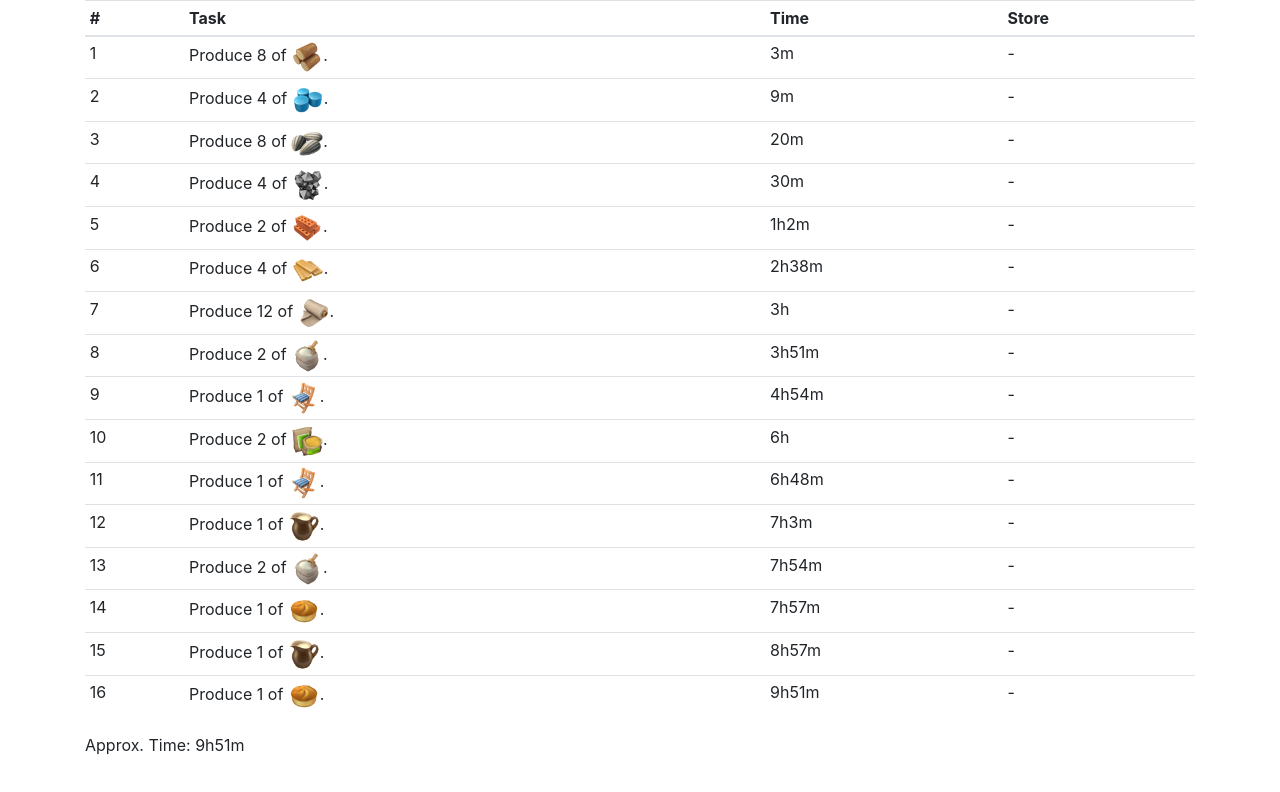
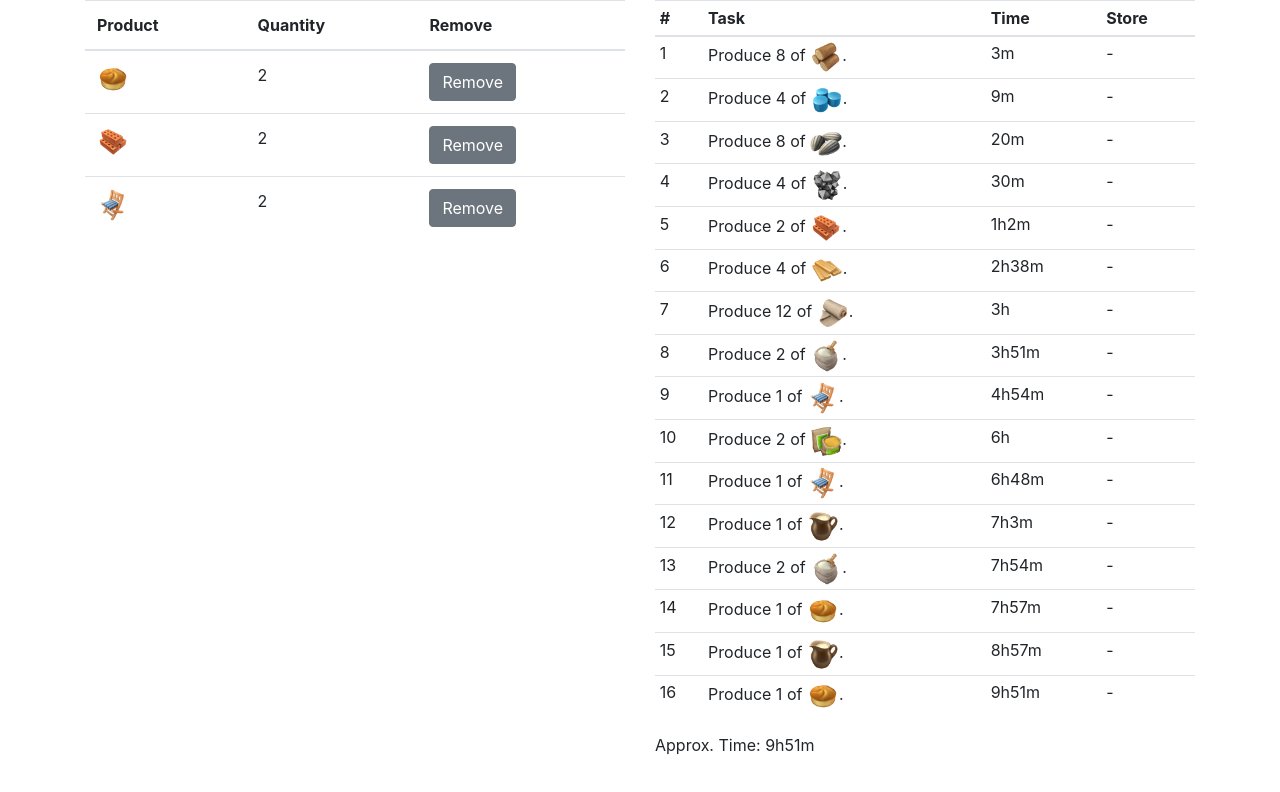
Before and after one commit to pldin601/simcity-buildit-todo-calculator, a React (Create React App) app: page / in a window 1280 px wide. Shown: the top 792 px of the page. Built offline with nearby package versions, Linux system fonts and the light colour scheme.

Commit message:
Create Orders component

```diff
--- /dev/null
+++ b/src/components/Orders.tsx
@@ -0,0 +1,50 @@
+import * as React from "react";
+import {Dispatch} from "react";
+import {Order} from "../domain/order";
+import {OrderReducerAction} from "../orderReducer";
+import {Button, Table} from "reactstrap";
+import ProductPicture from "./ProductPicture";
+
+export interface OrdersProps {
+  orders: Order[];
+  dispatch: Dispatch<OrderReducerAction>;
+}
+
+export const Orders: React.FC<OrdersProps> = ({ orders }) => {
+  return (
+    <>
+      {React.Children.toArray(
+        orders.map((order, index) => {
+          return (
+            <Table>
+              <thead>
+                <tr>
+                  <th>Product</th>
+                  <th>Quantity</th>
+                  <th>Remove</th>
+                </tr>
+              </thead>
+              <tbody>
+                {React.Children.toArray(
+                  Object.entries(order).map(([product, quantity]) => {
+                    return (
+                      <tr>
+                        <td title={product}>
+                          <ProductPicture product={product} />
+                        </td>
+                        <td>{quantity}</td>
+                        <td>
+                          <Button>Remove</Button>
+                        </td>
+                      </tr>
+                    );
+                  })
+                )}
+              </tbody>
+            </Table>
+          );
+        })
+      )}
+    </>
+  );
+};
--- a/src/index.tsx
+++ b/src/index.tsx
@@ -1,11 +1,12 @@
 import * as React from "react";
 import {render} from "react-dom";
-import {Container} from "reactstrap";
+import {Col, Container, Row} from "reactstrap";
 import ProductionPlan from "./components/quest/ProductionPlan";
 import {convertOrdersToPlan} from "./domain/order";
 import {useOrderReducer} from "./orderReducer";
 import "./styles.css";
 import "bootstrap/dist/css/bootstrap.min.css";
+import {Orders} from "./components/Orders";
 
 function App() {
   const [orders, dispatch] = useOrderReducer([
@@ -22,7 +23,14 @@ function App() {
 
   return (
     <Container>
-      <ProductionPlan items={planItems} />
+      <Row>
+        <Col>
+          <Orders orders={orders} dispatch={dispatch} />
+        </Col>
+        <Col>
+          <ProductionPlan items={planItems} />
+        </Col>
+      </Row>
     </Container>
   );
 }
--- /dev/null
+++ b/src/react-app-env.d.ts
@@ -0,0 +1 @@
+/// <reference types="react-scripts" />
```
